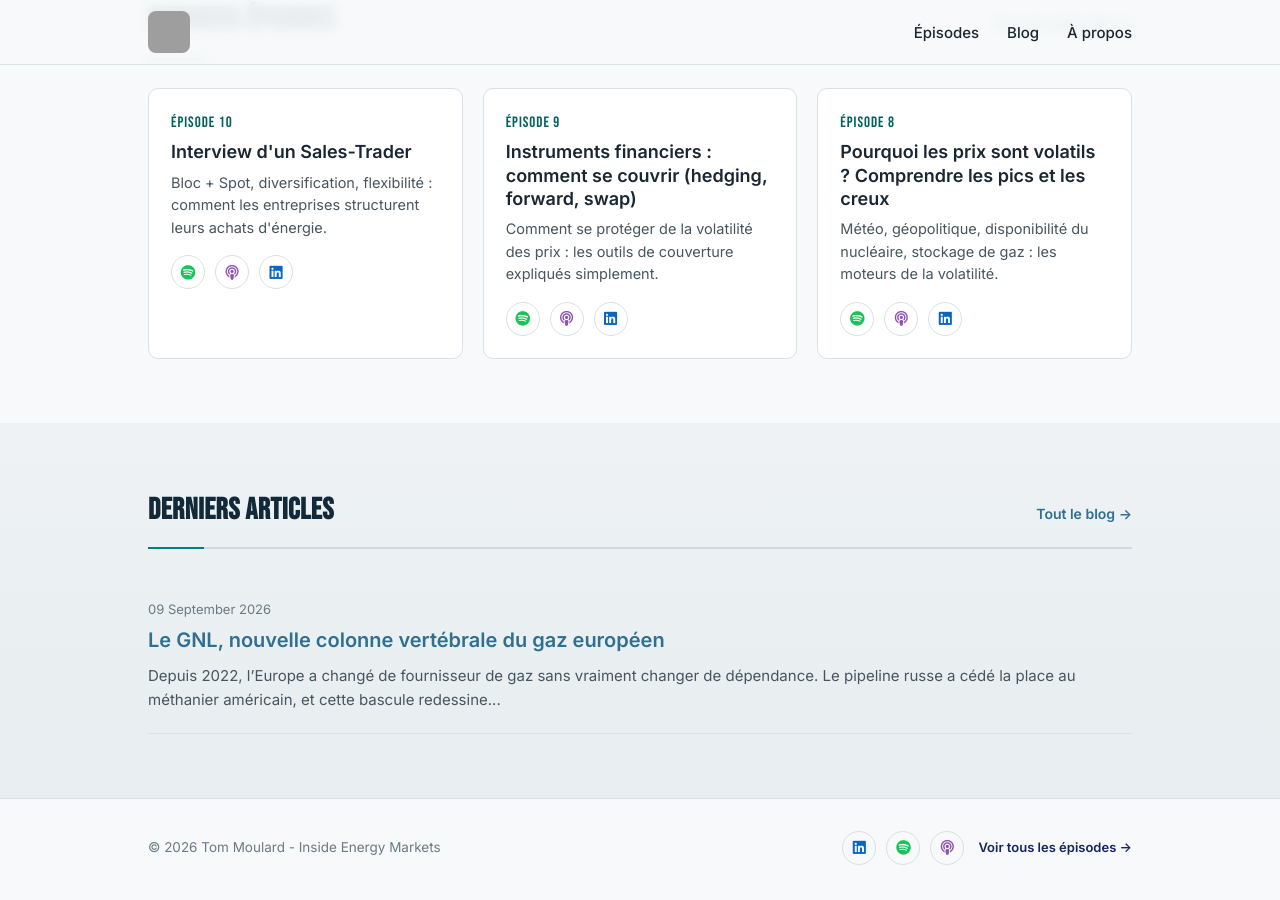
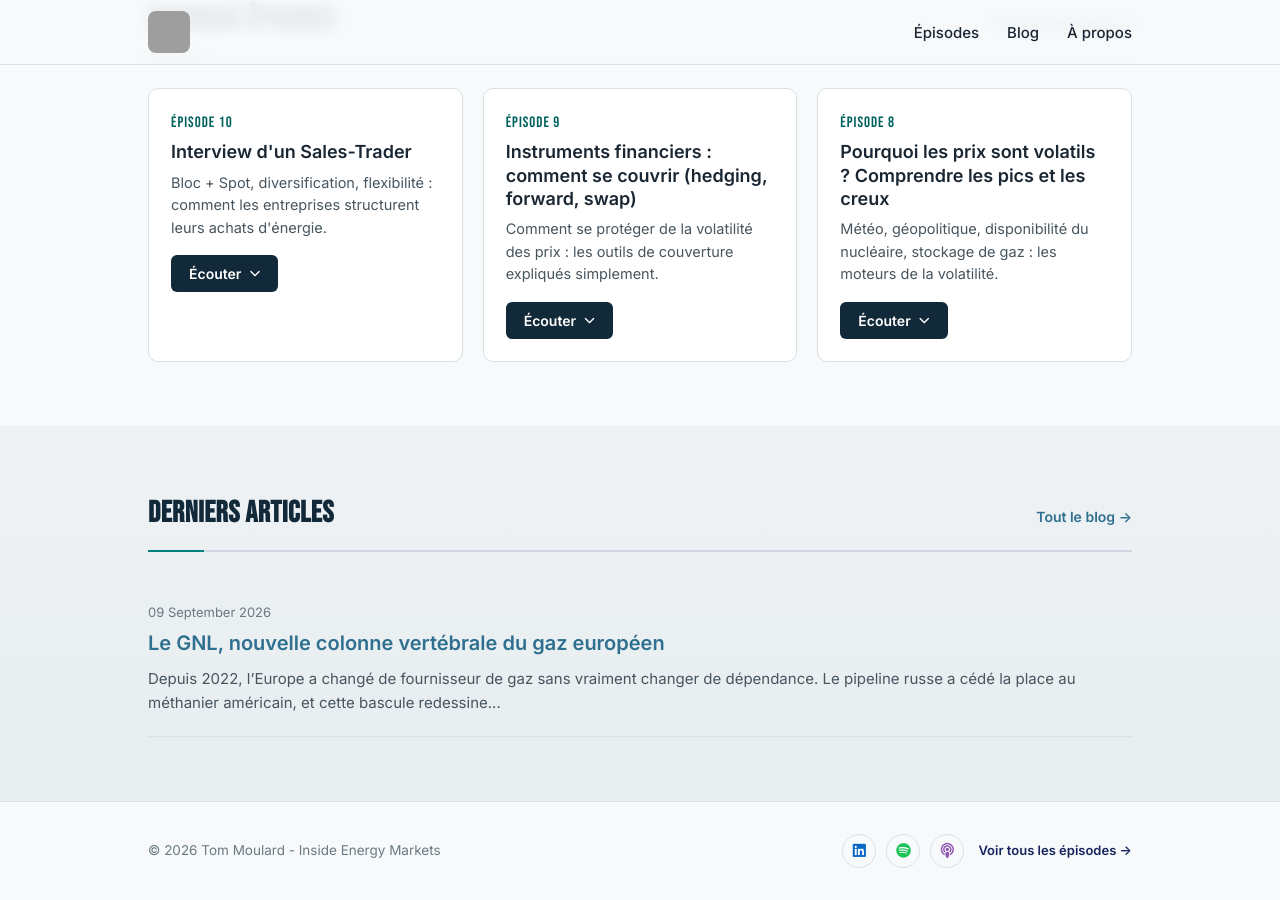
Before and after one commit to InsideEnergyMarkets/Inside-Energy-Markets, a Jekyll site: the page built from index.html, in a window 1280 px wide and 900 px high, scrolled down 1086 px. Built offline with Jekyll 4.4.1, drawn with Linux system fonts in a browser that asks for light colours; grey boxes are pictures that could not be loaded.

Commit message:
Add dropdown for listening links in episode card
Replaced static links with a dropdown for listening options.

```diff
--- a/index.html
+++ b/index.html
@@ -79,10 +79,13 @@
         <p class="num">Épisode {{ ep.number }}</p>
         <h3>{{ ep.title }}</h3>
         <p>{{ ep.description }}</p>
-<div class="listen-links">
-  <a class="spotify" href="{{ ep.spotify | default: 'https://open.spotify.com/show/4P5bMdv7UfIpFAiT7cyDJA' }}" target="_blank" aria-label="Spotify"><i class="fa-brands fa-spotify"></i></a>
-  <a class="apple" href="{{ ep.apple | default: 'https://podcasts.apple.com/us/podcast/inside-energy-markets/id6807057201' }}" target="_blank" aria-label="Apple Podcasts"><i class="fa-solid fa-podcast"></i></a>
-  <a class="linkedin" href="{{ ep.linkedin | default: 'https://www.linkedin.com/in/tom-moulard/' }}" target="_blank" aria-label="LinkedIn"><i class="fa-brands fa-linkedin"></i></a>
+<div class="listen-cta-wrap">
+  <button type="button" class="btn-listen" aria-expanded="false">Écouter <i class="fa-solid fa-chevron-down"></i></button>
+  <div class="listen-dropdown">
+    <a class="spotify" href="{{ ep.spotify | default: 'https://open.spotify.com/show/4P5bMdv7UfIpFAiT7cyDJA' }}" target="_blank"><i class="fa-brands fa-spotify"></i> Écouter sur Spotify</a>
+    <a class="apple" href="{{ ep.apple | default: 'https://podcasts.apple.com/us/podcast/inside-energy-markets/id6807057201' }}" target="_blank"><i class="fa-solid fa-podcast"></i> Écouter sur Apple Podcasts</a>
+    <a class="linkedin" href="{{ ep.linkedin | default: 'https://www.linkedin.com/in/tom-moulard/' }}" target="_blank"><i class="fa-brands fa-linkedin"></i> Voir sur LinkedIn</a>
+  </div>
 </div>
       </div>
       {% endfor %}
```
